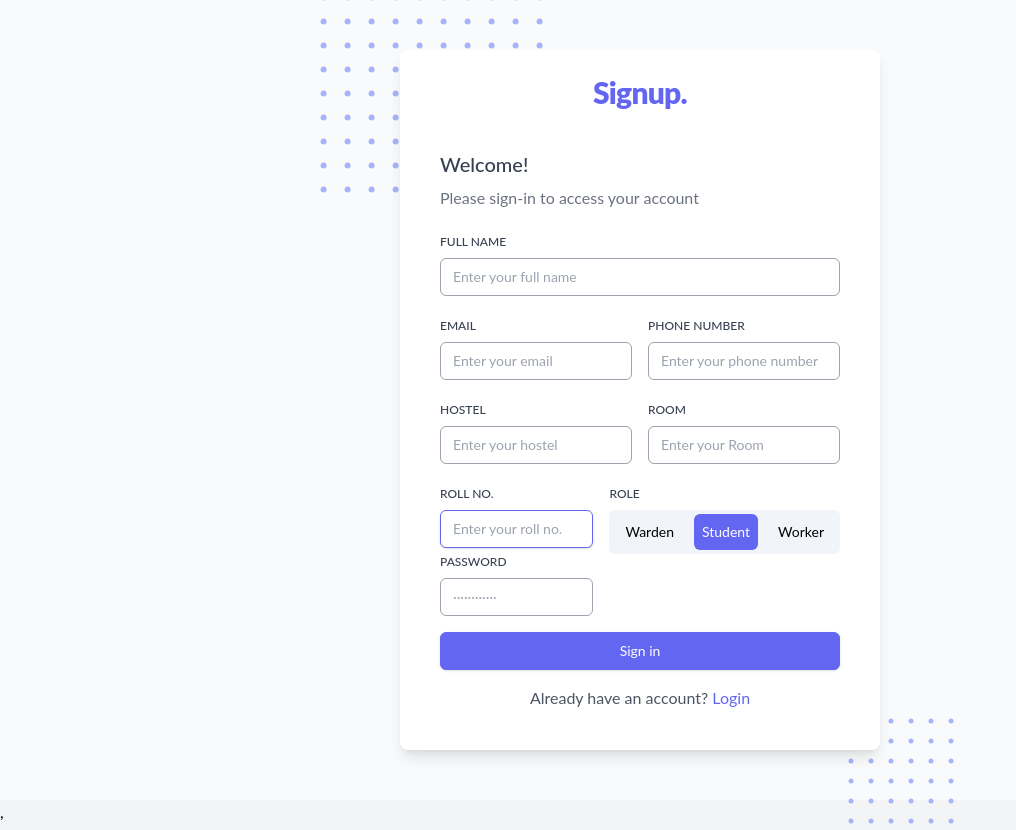
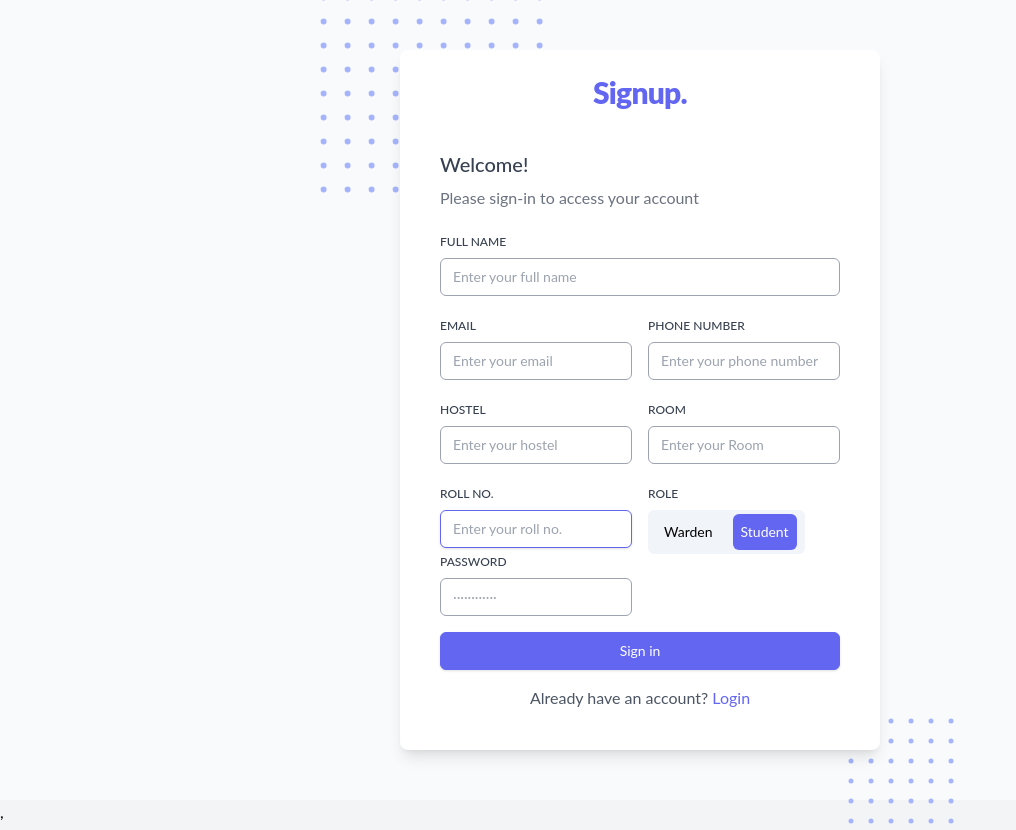
Before and after one commit to Transcendental-Programmer/Hostel-Management-System, a React app in the folder frontend/: page /signup in a window 1280 px wide. Shown: the whole page, without its empty margins (0-1016 px from the left). Built offline with nearby package versions, Linux system fonts and the light colour scheme; no server answers; the HTML template or start-up script is replaced by a standard one.

Commit message:
toast added

```diff
--- a/frontend/src/pages/Register.jsx
+++ b/frontend/src/pages/Register.jsx
@@ -68,12 +68,12 @@ function Register() {
 
 
 
-    if (!validateEmail(email) || !validatePhone(phone) || !validatePassword(password)) {
-      // alert("Please fix the errors before submitting the form");
+    // if (!validateEmail(email) || !validatePhone(phone) || !validatePassword(password)) {
+    //   // alert("Please fix the errors before submitting the form");
 
-      toast.error("Please fix the errors before submitting the form");
-      return;
-    }
+    //   toast.error("Please fix the errors before submitting the form");
+    //   return;
+    // }
 
   //   const iiitmEmailRegex = /^[^\s@]+@iiitm\.ac\.in$/;
   // if (!iiitmEmailRegex.test(email)) {
@@ -372,15 +372,7 @@ function Register() {
                       >
                         Student
                       </button>
-                      <button
-                        type="button"
-                        onClick={() => setRole(Roles.Worker)}
-                        className={`rounded-md p-2 my-1 transition-all text-black ${
-                          role === Roles.WORKER && "bg-indigo-500 text-white"
-                        }`}
-                      >
-                        Worker
-                      </button>
+
                     </div>
                   </div>
                 </div>
```
Also changed, not shown: 2 other files (tests, documents, lock files or other folders).
